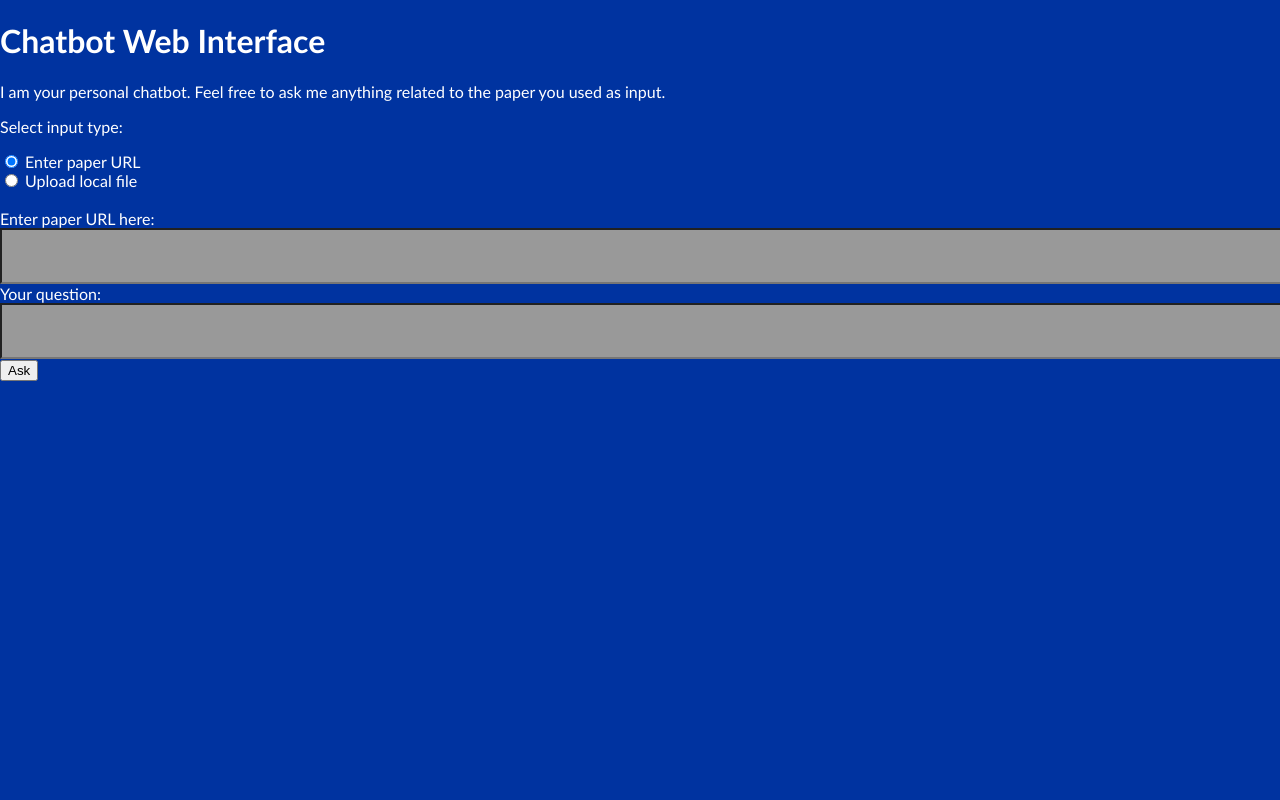
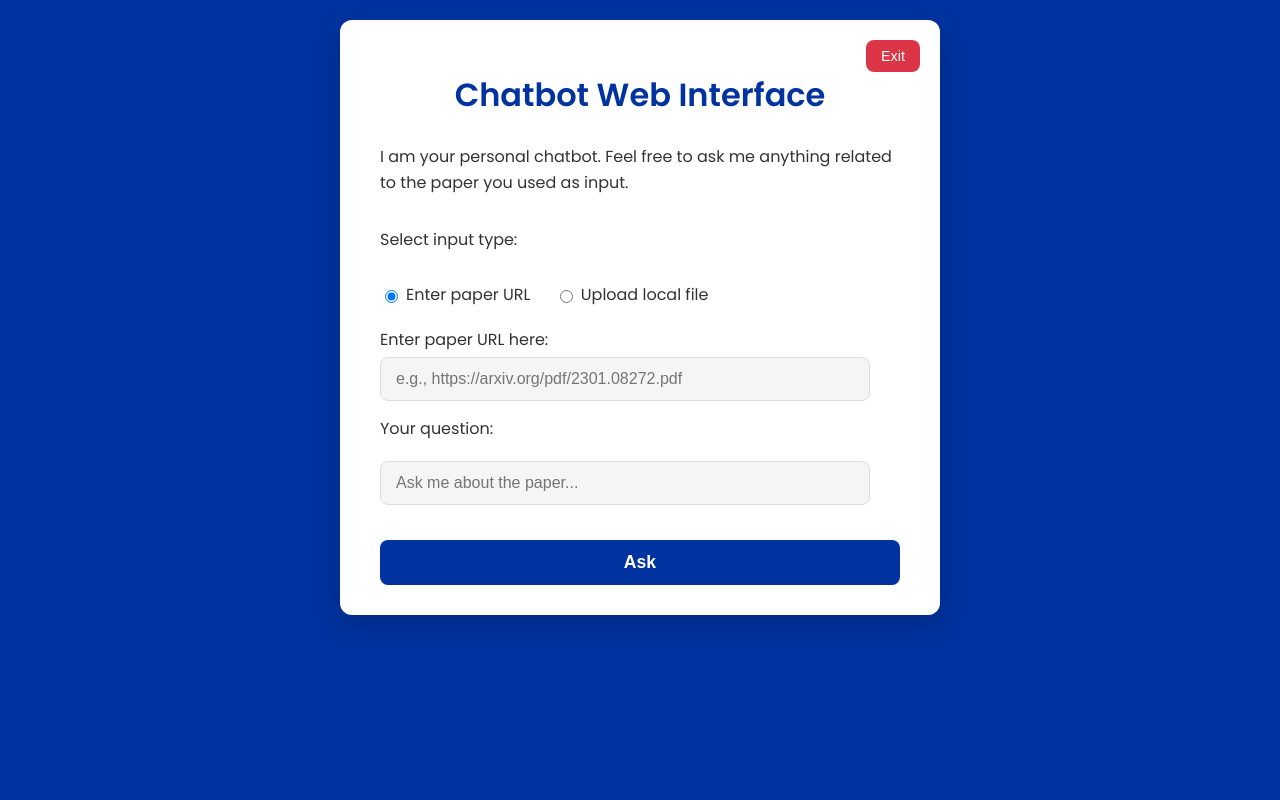
Before and after one commit to danyk20/SciFeed, a Flask app: page /ask in a window 1280 px wide. Run offline with Flask 3, Linux system fonts and the light colour scheme.

Commit message:
Feat: Adding an exit button

```diff
--- a/templates/ask.html
+++ b/templates/ask.html
@@ -2,42 +2,145 @@
 <html>
 <head>
     <title>Chatbot Web Interface</title>
-    <link rel="stylesheet" href="../static/styles.css">
+    <link rel="preconnect" href="https://fonts.googleapis.com">
+    <link rel="preconnect" href="https://fonts.gstatic.com" crossorigin>
+    <link href="https://fonts.googleapis.com/css2?family=Poppins:wght@300;400;600&family=PT+Sans:wght@400;700&display=swap" rel="stylesheet">
     <style>
-        #loading-text {
-            display: none;
+        :root {
+            --primary-blue: #0033A0;
+            --secondary-gray: #999999;
+            --light-gray-bg: #f5f5f5;
+            --white: #ffffff;
+            --accent-green: #4CAF50;
+            --dark-text: #333333;
         }
 
         body {
             margin: 0;
-            background-color: #0033A0;
-            color: white;
-            font-family: "Poppins", "PT Sans", Calibri, Tahoma, sans-serif;
+            background-color: var(--primary-blue);
+            color: var(--white);
+            font-family: 'Poppins', 'PT Sans', Calibri, Tahoma, sans-serif;
+            display: flex;
+            flex-direction: column;
+            align-items: center;
+            min-height: 100vh;
+            padding: 20px;
+            box-sizing: border-box;
+        }
+
+        .container {
+            background-color: var(--white);
+            color: var(--dark-text);
+            padding: 30px 40px;
+            border-radius: 12px;
+            box-shadow: 0 10px 30px rgba(0, 0, 0, 0.2);
+            width: 100%;
+            max-width: 600px;
+            box-sizing: border-box;
+            position: relative; /* For exit button positioning */
+        }
+
+        h1 {
+            color: var(--primary-blue);
+            text-align: center;
+            margin-bottom: 25px;
+            font-weight: 600;
+        }
+
+        p {
+            line-height: 1.6;
+            margin-bottom: 15px;
+        }
+
+        form {
+            display: flex;
+            flex-direction: column;
+            gap: 15px;
+        }
+
+        label {
+            font-weight: 400;
+            margin-bottom: 5px;
+            display: block;
         }
 
         .inputbox {
-            background-color: #999999;
-            width: 100%;
-            height: 80px;
+            background-color: var(--light-gray-bg);
+            border: 1px solid #ddd;
+            border-radius: 8px;
+            padding: 12px 15px;
+            width: calc(100% - 30px); /* Account for padding */
+            font-size: 1rem;
+            color: var(--dark-text);
+            box-sizing: border-box;
+            transition: border-color 0.3s ease, box-shadow 0.3s ease;
+        }
+
+        .inputbox:focus {
+            border-color: var(--primary-blue);
+            box-shadow: 0 0 0 3px rgba(0, 51, 160, 0.2);
+            outline: none;
+        }
+
+        input[type="radio"] {
+            margin-right: 8px;
+        }
+
+        .radio-group label {
+            display: inline-flex;
+            align-items: center;
+            margin-right: 20px;
+            cursor: pointer;
         }
 
         .file-upload-container {
-            margin-top: 20px;
-            border: 2px dashed #ccc;
-            padding: 20px;
+            border: 2px dashed #b0b0b0;
+            padding: 25px;
             text-align: center;
             cursor: pointer;
+            border-radius: 8px;
+            transition: background-color 0.3s ease, border-color 0.3s ease;
         }
 
         .file-upload-container.dragover {
-            background-color: #555;
+            background-color: #e0e0e0;
+            border-color: var(--primary-blue);
+        }
+
+        .file-upload-container p {
+            margin: 0;
+            color: #777;
+        }
+
+        #file_name {
+            margin-top: 10px;
+            font-style: italic;
+            color: #555;
+        }
+
+        input[type="submit"] {
+            background-color: var(--primary-blue);
+            color: var(--white);
+            border: none;
+            padding: 12px 25px;
+            border-radius: 8px;
+            cursor: pointer;
+            font-size: 1.1rem;
+            font-weight: 600;
+            transition: background-color 0.3s ease, transform 0.2s ease;
+            margin-top: 20px;
+        }
+
+        input[type="submit"]:hover {
+            background-color: #002280;
+            transform: translateY(-2px);
         }
 
         .loading {
             display: none;
             border: 6px solid #f3f3f3;
             border-radius: 50%;
-            border-top: 6px solid #4CAF50;
+            border-top: 6px solid var(--accent-green);
             width: 40px;
             height: 40px;
             animation: spin 1s linear infinite;
@@ -46,7 +149,7 @@
 
         .spinner {
             border: 4px solid rgba(255, 255, 255, 0.3);
-            border-top: 4px solid white;
+            border-top: 4px solid var(--primary-blue); /* Spinner color updated */
             border-radius: 50%;
             width: 30px;
             height: 30px;
@@ -55,35 +158,61 @@
         }
 
         @keyframes spin {
-            0% {
-                transform: rotate(0deg);
+            0% { transform: rotate(0deg); }
+            100% { transform: rotate(360deg); }
         }
-            100% {
-                transform: rotate(360deg);
+
+        #loading-text {
+            display: none;
+            text-align: center;
+            color: var(--dark-text);
+            margin-top: 10px;
+            font-style: italic;
         }
+
+        .exit-button {
+            position: absolute;
+            top: 20px;
+            right: 20px;
+            background-color: #dc3545; /* Red color for exit */
+            color: var(--white);
+            border: none;
+            padding: 8px 15px;
+            border-radius: 8px;
+            cursor: pointer;
+            font-size: 0.9rem;
+            font-weight: 500;
+            transition: background-color 0.3s ease;
+        }
+
+        .exit-button:hover {
+            background-color: #c82333;
         }
     </style>
 </head>
 <body>
+    <div class="container">
         <h1>Chatbot Web Interface</h1>
         <p>I am your personal chatbot. Feel free to ask me anything related to the paper you used as input.</p>
-<form action="/chat" method="post" enctype="multipart/form-data">
-    <p>Select input type:</p> <label for="url_radio">
-    <input type="radio" id="url_radio" name="paper_input_type" value="url" checked>
-    Enter paper URL
-</label><br>
+
+        <form action="/chat" method="post" enctype="multipart/form-data" id="chatForm">
+            <p>Select input type:</p>
+            <div class="radio-group">
+                <label for="url_radio">
+                    <input type="radio" id="url_radio" name="paper_input_type" value="url" checked> Enter paper URL
+                </label>
                 <label for="file_radio">
-        <input type="radio" id="file_radio" name="paper_input_type" value="file">
-        Upload local file
-    </label><br><br>
+                    <input type="radio" id="file_radio" name="paper_input_type" value="file"> Upload local file
+                </label>
+            </div>
 
             <div id="url_input_section">
-        <label for="paper_url">Enter paper URL here:</label><br>
-        <input class="inputbox" type="text" name="paper_url" id="paper_url"><br>
+                <label for="paper_url">Enter paper URL here:</label>
+                <input class="inputbox" type="text" name="paper_url" id="paper_url" placeholder="e.g., https://arxiv.org/pdf/2301.08272.pdf">
             </div>
 
             <div id="file_input_section" style="display:none;">
-        <label for="paper_file">Select paper file:</label><br>
+                <label for="paper_file">Select paper file:</label>
                 <div class="file-upload-container" id="drop_area">
                     <p>Drag & drop a file here, or click to select</p>
                     <input type="file" name="paper_file" id="paper_file" accept=".pdf,.doc,.docx,.txt" style="display:none;">
@@ -91,16 +220,20 @@
                 <p id="file_name"></p>
             </div>
 
-    <label for="user_input">Your question:</label><br>
-    <input class="inputbox" type="text" name="user_input" id="user_input"><br>
+            <label for="user_input">Your question:</label>
+            <input class="inputbox" type="text" name="user_input" id="user_input" placeholder="Ask me about the paper...">
+
             <input type="submit" value="Ask" onclick="showLoading()">
         </form>
 
         <div id="loading" class="loading">
             <div class="spinner"></div>
-
         </div>
         <p id="loading-text">I am thinking... Please wait!</p>
+
+        <button class="exit-button" onclick="sendExitForm()">Exit</button>
+    </div>
+
     <script>
         function showLoading() {
             document.getElementById("user_input").style.display = "none";
@@ -108,11 +241,12 @@
             document.getElementById("loading-text").style.display = "block";
         }
 
+        // Reset loading state if user navigates back or refreshes
         window.onbeforeunload = function () {
             document.getElementById("loading").style.display = "none";
             document.getElementById("loading-text").style.display = "none";
-        document.getElementById("user_input").style.display = "inline-block"
-    }
+            document.getElementById("user_input").style.display = "inline-block";
+        };
 
         const urlRadio = document.getElementById('url_radio');
         const fileRadio = document.getElementById('file_radio');
@@ -126,27 +260,26 @@
             if (urlRadio.checked) {
                 urlInputSection.style.display = 'block';
                 fileInputSection.style.display = 'none';
-            paperFile.value = '';
+                paperFile.value = ''; // Clear file input
                 fileNameDisplay.textContent = '';
             } else {
                 urlInputSection.style.display = 'none';
                 fileInputSection.style.display = 'block';
-            document.getElementById('paper_url').value = '';
+                document.getElementById('paper_url').value = ''; // Clear URL input
             }
         }
-
-    toggleInputSections();
-
+        toggleInputSections(); // Call on page load
         urlRadio.addEventListener('change', toggleInputSections);
         fileRadio.addEventListener('change', toggleInputSections);
 
+        // File drag and drop functionality
         dropArea.addEventListener('click', () => {
             paperFile.click();
         });
 
         ['dragenter', 'dragover', 'dragleave', 'drop'].forEach(eventName => {
             dropArea.addEventListener(eventName, preventDefaults, false);
-        document.body.addEventListener(eventName, preventDefaults, false); // Prevent default for entire body
+            // document.body.addEventListener(eventName, preventDefaults, false); // Removed to allow other drag/drop on body
         });
 
         ['dragenter', 'dragover'].forEach(eventName => {
@@ -180,6 +313,12 @@
                 fileNameDisplay.textContent = '';
             }
         }
+
+        function sendExitForm() {
+            const input = document.getElementById('user_input');
+            input.value = 'exit';
+            document.getElementById('chatForm').submit();
+        }
     </script>
 </body>
 </html>
```
Lines whose indentation alone changed are shown as unchanged.
